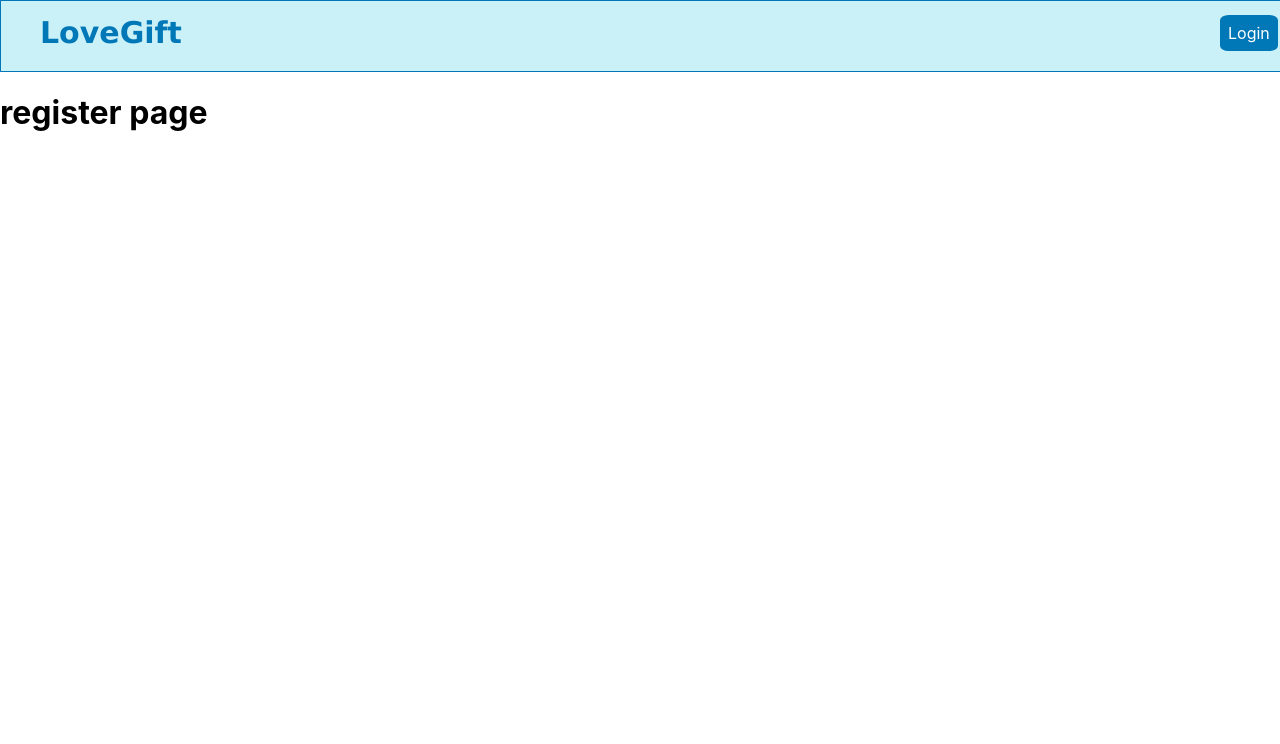
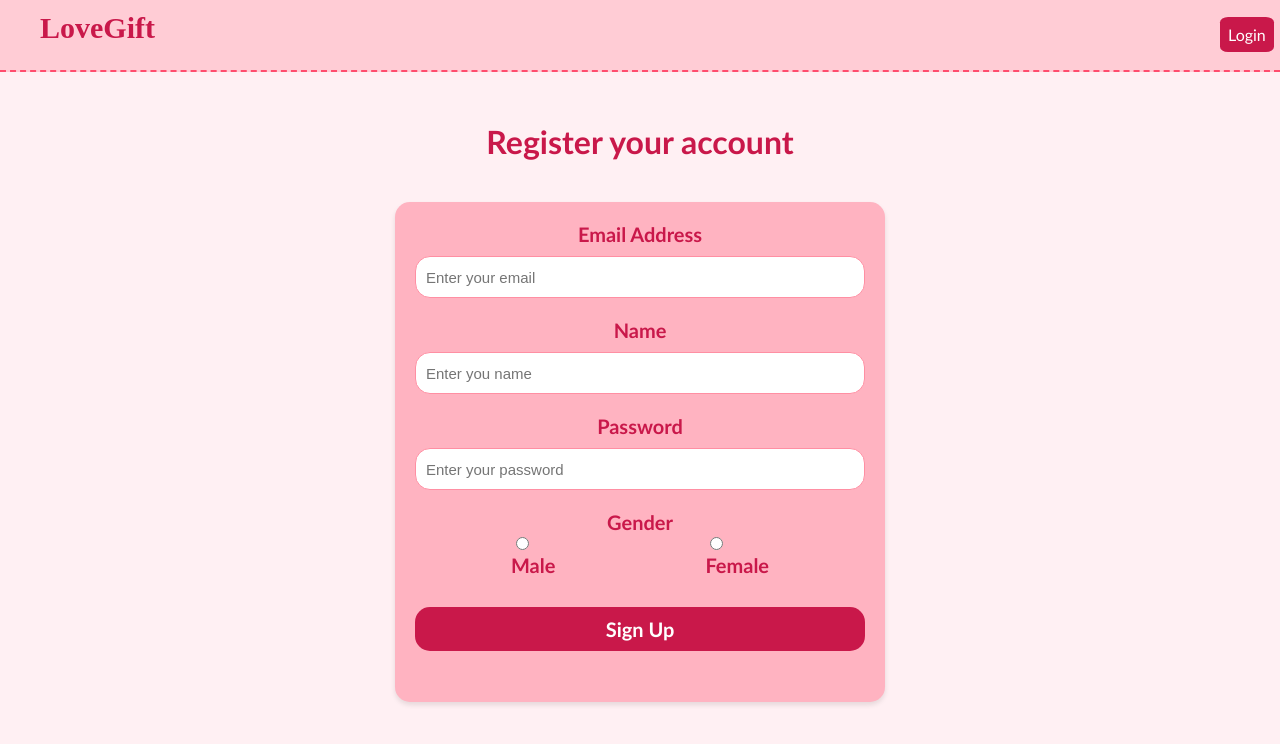
Before and after one commit to QuynhMai273na/Love_Gifts_UI, a React app: page /register in a window 1280 px wide. Shown: the top 744 px of the page. Built offline with nearby package versions, Linux system fonts and the light colour scheme.

Commit message:
login and register UI

```diff
--- a/src/components/header/homeHeader.css
+++ b/src/components/header/homeHeader.css
@@ -1,20 +1,21 @@
 .navbar {
-    background-color: #CAF0F8;
+    background-color: #FFCCD5;
     height: 70px;
     width: 100%;
-    border: solid #0077B6 0.5px;
+    border-bottom: dashed #FF4D6D 2px;
+    font-family:'Trebuchet MS', 'Lucida Sans Unicode', 'Lucida Grande', 'Lucida Sans', Arial, sans-serif;
 
 }
 
 .navbar .navbar-brand {
-    color: #0077B6;
-    font-family:Verdana, Geneva, Tahoma, sans-serif;
+    color: #C9184A;
+    font-family:cursive;
     font-size: 30px;
     font-weight: bold;
     text-decoration: none;
     position: absolute;
     left: 40px;
-    top: 15px;
+    top: 11px;
     float: left;
 }
 #gift {
@@ -40,7 +41,7 @@
     border-radius: 15%;
     color: white;
     padding:8px;
-    background-color: #0077B6;
+    background-color: #C9184A;
 }
 .navbar .nav-link {
     color: rgb(11, 11, 10);
--- a/src/components/header/welcomeHeader.css
+++ b/src/components/header/welcomeHeader.css
@@ -1,13 +1,14 @@
 .navbar {
-    background-color:#CAF0F8;
+    background-color:#FFB3C1;
     height: 70px;
     width: 100%;
-    border: solid #0077B6 0.5px;
+    border-bottom: dashed #FF4D6D 2px;
+    font-family:'Trebuchet MS', 'Lucida Sans Unicode', 'Lucida Grande', 'Lucida Sans', Arial, sans-serif;
 
 }
 
 .navbar .navbar-brand {
-    color: #0077B6;
+    color: #C9184A;
     font-family:Verdana, Geneva, Tahoma, sans-serif;
     font-size: 30px;
     font-weight: bold;
@@ -20,11 +21,11 @@
 #login {
     position: absolute;
     left: 1220px;
-    top:15px;
+    top:17px;
     border-radius: 15%;
     color: white;
     padding:8px;
-    background-color: #0077B6;
+    background-color: #C9184A;
 }
 #register {
     position:absolute;
--- /dev/null
+++ b/src/components/login/login.css
@@ -0,0 +1,10 @@
+#Lable-login{
+    margin-top:50px;
+    color: #C9184A;
+}
+#form-login {
+    height: 300px;
+}
+#login-center-form {
+    height: 700px;
+}
--- a/src/components/login/login.js
+++ b/src/components/login/login.js
@@ -1,12 +1,60 @@
 import React, {useState} from "react";
 import {Form, Button} from "react-bootstrap";
 import {useNavigate} from "react-router-dom";
+import "./login.css"
 const Login = () => {
+
+    const [formData, setFormData] = useState({
+
+        email:"",
+        name:"",
+        password:"",
+        sex: ""
+    });
+    const handleInputChange = (event) => {
+        const {name, value} = event.target;
+        setFormData({
+            ...formData,
+            [name]: value,
+        });
+    }
+
+    const handleSubmit = async (e) => {
+
+    }
 
     return (
         <>
-            <div className="center-form">
-                <h1>login page</h1>
+            <div id="login-center-form" className="center-form">
+                <h1 id="Lable-login">Login</h1>
+                <Form id="form-login" onSubmit={handleSubmit}>
+                    <Form.Group controlId="formBasicEmailLogin">
+                        <Form.Label>Email Address</Form.Label>
+                        <Form.Control
+                            type="email"
+                            name="email"
+                            placeholder="Enter your email"
+                            value={formData.email}
+                            onChange={handleInputChange}
+                        />
+                    </Form.Group>
+
+                    <Form.Group controlId="formBasicPasswordLogin">
+                        <Form.Label>Password</Form.Label>
+                        <Form.Control
+                            type="password"
+                            name="password"
+                            placeholder="Enter your password"
+                            value={formData.password}
+                            onChange={handleInputChange}
+                        />
+                    </Form.Group>
+
+
+                    <Button variant="dark" type="submit" className="w-100">
+                        Login
+                    </Button>
+                </Form>
             </div>
         </>
     );
--- /dev/null
+++ b/src/components/register/register.css
@@ -0,0 +1,71 @@
+.center-form {
+    display: flex;
+    flex-direction: column;
+    align-items: center;
+    justify-content: center;
+    height: 100%;
+    width: 100%;
+    font-family:'Trebuchet MS', 'Lucida Sans Unicode', 'Lucida Grande', 'Lucida Sans', Arial, sans-serif;
+    background-color: #FFF0F3;
+    color: #C9184A;
+}
+
+.center-form Form{
+
+    width: 450px;
+    height: 460px;
+    margin-top: 20px;
+    margin-bottom: 200px;
+    padding: 20px;
+
+    background-color: #FFB3C1;
+    border-radius: 15px;
+    box-shadow: 0 3px 5px rgba(7, 7, 7, 0.1);
+
+}
+#Lable-regis{
+    margin-top:50px;
+    color: #C9184A;
+}
+.center-form Form Label {
+    font-weight: bold;
+    display: block;
+    text-align: center;
+    font-size: 20px;
+}
+
+.center-form Form .form-control {
+    margin-bottom: 20px;
+    padding: 10px;
+    width: 95%;
+    height: 20px;
+    font-size: 15px;
+    border-radius: 15px;
+    border: #FF8FA3 0.5px solid;
+    margin-top: 10px;
+}
+.gender-options {
+    display: flex;
+    gap: 150px;
+    align-items: center;
+    justify-content: center;
+  }
+
+.center-form Form .btn{
+    background-color: #C9184A;
+    color: #fff;
+    border: none;
+    border-radius: 15px;
+    padding: 10px;
+    font-size: 20px;
+    display: flex;
+    width: 100%;
+    justify-content: center;
+    margin-top: 30px;
+    font-family:'Trebuchet MS', 'Lucida Sans Unicode', 'Lucida Grande', 'Lucida Sans', Arial, sans-serif;
+    font-weight: 700;
+}
+
+.center-form Form .btn:hover {
+    background-color: grey;
+}
--- a/src/components/register/register.js
+++ b/src/components/register/register.js
@@ -1,12 +1,97 @@
 import React, {useState} from "react";
 import {Form, Button} from "react-bootstrap";
 import {useNavigate} from "react-router-dom";
+import "./register.css";
+
 const Register = () => {
+
+    const [formData, setFormData] = useState({
+
+        email:"",
+        name:"",
+        password:"",
+        sex: ""
+    });
+    const handleInputChange = (event) => {
+        const {name, value} = event.target;
+        setFormData({
+            ...formData,
+            [name]: value,
+        });
+    }
+
+    const handleSubmit = async (e) => {
+
+    }
 
     return (
         <>
             <div className="center-form">
-                <h1>register page</h1>
+                <h1 id="Lable-regis">Register your account</h1>
+                <Form onSubmit={handleSubmit}>
+                    <Form.Group controlId="formBasicEmail">
+                        <Form.Label>Email Address</Form.Label>
+                        <Form.Control
+                            type="email"
+                            name="email"
+                            placeholder="Enter your email"
+                            value={formData.email}
+                            onChange={handleInputChange}
+                        />
+                    </Form.Group>
+
+                    <Form.Group controlId="formBasicName">
+                        <Form.Label>Name</Form.Label>
+                        <Form.Control
+                            type="name"
+                            name="name"
+                            placeholder="Enter you name"
+                            value={formData.name}
+                            onChange={handleInputChange}
+                        />
+                    </Form.Group>
+
+                    <Form.Group controlId="formBasicPassword">
+                        <Form.Label>Password</Form.Label>
+                        <Form.Control
+                            type="password"
+                            name="password"
+                            placeholder="Enter your password"
+                            value={formData.password}
+                            onChange={handleInputChange}
+                        />
+                    </Form.Group>
+
+                    <Form.Group controlId="formBasicGender">
+                        <Form.Label>Gender</Form.Label>
+                            <div className="gender-options">
+                              <Form.Check
+                                inline
+                                type="radio"
+                                id="male"
+                                label="Male"
+                                name="sex"
+                                value="male"
+                                checked={formData.sex === "male"}
+                                onChange={handleInputChange}
+                            />
+                            <Form.Check
+                                inline
+                                type="radio"
+                                id="female"
+                                label="Female"
+                                name="sex"
+                                value="female"
+                                checked={formData.sex === "female"}
+                                onChange={handleInputChange}
+                            />
+                            </div>
+                    </Form.Group>
+
+                    <Button variant="dark" type="submit" className="w-100">
+                        Sign Up
+                    </Button>
+                </Form>
             </div>
         </>
     );
```
